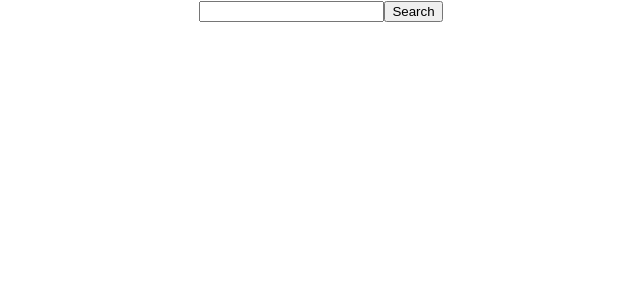
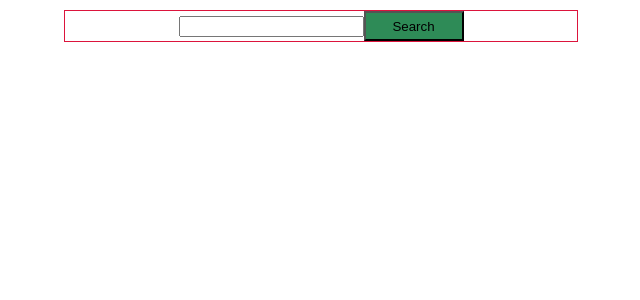
Before and after one commit to dizzyjaguar/favorites-app-frontend, a React (Create React App) app: page / in a window 1280 px wide. Shown: the top 300 px of the page, without its empty margins (319-959 px from the left). Built offline with nearby package versions, Linux system fonts and the light colour scheme.

Commit message:
add some basic css

```diff
--- a/src/App.css
+++ b/src/App.css
@@ -1,38 +1,26 @@
+h1 {
+  font-family: 'Trebuchet MS', 'Lucida Sans Unicode', 'Lucida Grande', 'Lucida Sans', Arial, sans-serif;
+}
+
+button {
+  width: 100px;
+  height: 30px;
+  background-color: seagreen;
+}
+
 .App {
   text-align: center;
 }
 
-.App-logo {
-  height: 40vmin;
-  pointer-events: none;
+.character-card {
+  border: 1px solid rebeccapurple;
+  background-color: rgb(205, 190, 220);
+  max-width: 50%;
+  margin: 10px auto 0 auto;
 }
 
-@media (prefers-reduced-motion: no-preference) {
-  .App-logo {
-    animation: App-logo-spin infinite 20s linear;
-  }
+.search-div {
+  border: 1px solid crimson;
+  max-width: 40%;
+  margin: 10px auto 0 auto;
 }
-
-.App-header {
-  background-color: #282c34;
-  min-height: 100vh;
-  display: flex;
-  flex-direction: column;
-  align-items: center;
-  justify-content: center;
-  font-size: calc(10px + 2vmin);
-  color: white;
-}
-
-.App-link {
-  color: #61dafb;
-}
-
-@keyframes App-logo-spin {
-  from {
-    transform: rotate(0deg);
-  }
-  to {
-    transform: rotate(360deg);
-  }
-}
--- a/src/Search.js
+++ b/src/Search.js
@@ -20,7 +20,7 @@ export default class Search extends Component {
 
     render() {
         return (
-            <div>
+            <div className='search-div'>
                 <input value={this.state.input} onChange={(e) => this.setState({input: e.target.value})} />
                 <button onClick={this.handleSearch}>Search</button>
                 <List characters={this.state.characters} />
```
